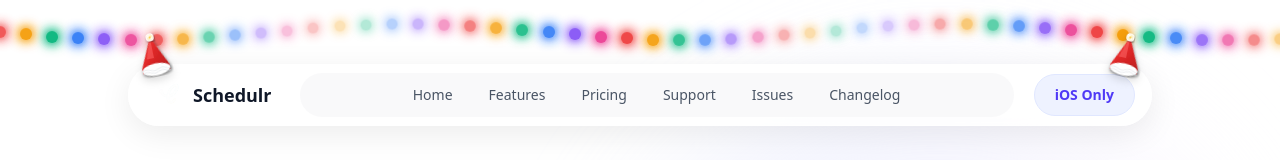
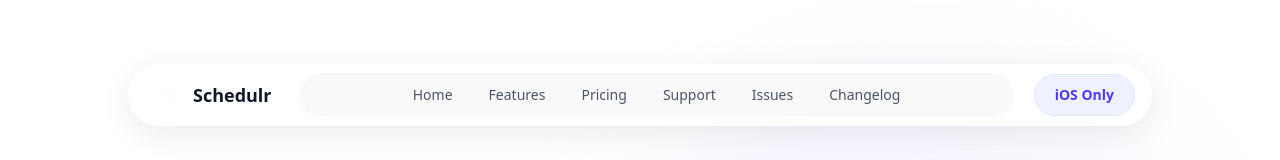
Before and after one commit to danblock97/schedulr-web, a Next.js app: page / in a window 1280 px wide. Shown: the top 160 px of the page. Built offline with nearby package versions, Linux system fonts and the light colour scheme.

Commit message:
refactor: remove Christmas-themed components and animations, including the Christmas tree and fairy lights, to streamline the UI

```diff
--- a/app/globals.css
+++ b/app/globals.css
@@ -163,20 +163,3 @@ h6 {
 .text-balance {
   text-wrap: balance;
 }
-
-/* Fairy Lights Animation */
-@keyframes fairy-light-blink {
-  0%, 100% {
-    opacity: 1;
-    transform: translate(-50%, -50%) scale(1);
-  }
-  50% {
-    opacity: 0.3;
-    transform: translate(-50%, -50%) scale(0.9);
-  }
-}
-
-.fairy-light {
-  animation: fairy-light-blink 2s ease-in-out infinite;
-  will-change: opacity, transform;
-}
--- a/components/layout/Navbar.tsx
+++ b/components/layout/Navbar.tsx
@@ -25,117 +25,6 @@ export function Navbar() {
   return (
     <div className="fixed top-16 left-0 right-0 z-50 flex justify-center px-4 pointer-events-none">
       <nav className="floating-nav rounded-full px-2 py-2 pointer-events-auto w-full max-w-5xl mx-auto flex items-center justify-between gap-3 relative">
-        {/* Christmas Hat - Left Corner */}
-        <div className="absolute left-0 -top-8 pointer-events-none transform -rotate-12 z-10">
-          <svg width="50" height="50" viewBox="0 0 100 100" className="drop-shadow-lg">
-            <defs>
-              <linearGradient id="hatGradientLeft" x1="0%" y1="0%" x2="100%" y2="100%">
-                <stop offset="0%" stopColor="#ff4444" />
-                <stop offset="50%" stopColor="#dc2626" />
-                <stop offset="100%" stopColor="#b91c1c" />
-              </linearGradient>
-              <filter id="shadowLeft">
-                <feDropShadow dx="2" dy="3" stdDeviation="3" floodOpacity="0.4" />
-              </filter>
-            </defs>
-            {/* Main hat cone */}
-            <path
-              d="M 50 8 L 22 68 L 22 78 L 78 78 L 78 68 Z"
-              fill="url(#hatGradientLeft)"
-              filter="url(#shadowLeft)"
-            />
-            {/* Highlight on hat */}
-            <path
-              d="M 50 8 L 35 50 L 50 50 Z"
-              fill="#ff6b6b"
-              opacity="0.5"
-            />
-            {/* White fluffy trim */}
-            <ellipse
-              cx="50"
-              cy="73"
-              rx="28"
-              ry="12"
-              fill="#ffffff"
-              filter="url(#shadowLeft)"
-            />
-            {/* Trim texture lines */}
-            <path
-              d="M 22 73 Q 30 68, 38 73 T 54 73 T 70 73 T 78 73"
-              stroke="#e5e7eb"
-              strokeWidth="1.5"
-              fill="none"
-            />
-            <path
-              d="M 22 78 Q 30 73, 38 78 T 54 78 T 70 78 T 78 78"
-              stroke="#e5e7eb"
-              strokeWidth="1.5"
-              fill="none"
-            />
-            {/* Pom pom */}
-            <circle cx="50" cy="8" r="8" fill="#ffffff" filter="url(#shadowLeft)" />
-            <circle cx="50" cy="8" r="6" fill="#fef3c7" />
-            <circle cx="48" cy="6" r="3" fill="#ffffff" opacity="0.9" />
-            <circle cx="52" cy="10" r="2.5" fill="#ffffff" opacity="0.7" />
-            <circle cx="50" cy="8" r="2" fill="#fbbf24" />
-          </svg>
-        </div>
-
-        {/* Christmas Hat - Right Corner */}
-        <div className="absolute right-0 -top-8 pointer-events-none transform rotate-12 z-10">
-          <svg width="50" height="50" viewBox="0 0 100 100" className="drop-shadow-lg">
-            <defs>
-              <linearGradient id="hatGradientRight" x1="0%" y1="0%" x2="100%" y2="100%">
-                <stop offset="0%" stopColor="#ff4444" />
-                <stop offset="50%" stopColor="#dc2626" />
-                <stop offset="100%" stopColor="#b91c1c" />
-              </linearGradient>
-              <filter id="shadowRight">
-                <feDropShadow dx="2" dy="3" stdDeviation="3" floodOpacity="0.4" />
-              </filter>
-            </defs>
-            {/* Main hat cone */}
-            <path
-              d="M 50 8 L 22 68 L 22 78 L 78 78 L 78 68 Z"
-              fill="url(#hatGradientRight)"
-              filter="url(#shadowRight)"
-            />
-            {/* Highlight on hat */}
-            <path
-              d="M 50 8 L 35 50 L 50 50 Z"
-              fill="#ff6b6b"
-              opacity="0.5"
-            />
-            {/* White fluffy trim */}
-            <ellipse
-              cx="50"
-              cy="73"
-              rx="28"
-              ry="12"
-              fill="#ffffff"
-              filter="url(#shadowRight)"
-            />
-            {/* Trim texture lines */}
-            <path
-              d="M 22 73 Q 30 68, 38 73 T 54 73 T 70 73 T 78 73"
-              stroke="#e5e7eb"
-              strokeWidth="1.5"
-              fill="none"
-            />
-            <path
-              d="M 22 78 Q 30 73, 38 78 T 54 78 T 70 78 T 78 78"
-              stroke="#e5e7eb"
-              strokeWidth="1.5"
-              fill="none"
-            />
-            {/* Pom pom */}
-            <circle cx="50" cy="8" r="8" fill="#ffffff" filter="url(#shadowRight)" />
-            <circle cx="50" cy="8" r="6" fill="#fef3c7" />
-            <circle cx="48" cy="6" r="3" fill="#ffffff" opacity="0.9" />
-            <circle cx="52" cy="10" r="2.5" fill="#ffffff" opacity="0.7" />
-            <circle cx="50" cy="8" r="2" fill="#fbbf24" />
-          </svg>
-        </div>
         {/* Logo */}
         <Link href="/" className="flex items-center space-x-2 px-4 shrink-0">
           <Image
--- a/components/linear/IssueCard.tsx
+++ b/components/linear/IssueCard.tsx
@@ -71,7 +71,7 @@ export function IssueCard({ issue, onClick }: IssueCardProps) {
                 )}
             </div>
 
-            <div className="px-4 pb-3 pt-0 mt-auto">
+            <div className="pt-3 mt-2">
                 <p className="text-[10px] text-gray-400 font-medium">
                     Updated {new Date(issue.updatedAt).toLocaleDateString('en-GB')}
                 </p>
--- a/components/ui/ChristmasTree.tsx
+++ /dev/null
@@ -1,18 +0,0 @@
-"use client";
-
-import XmasTree from "react-xmas-tree/react";
-
-export default function ChristmasTree() {
-  return (
-    <div className="fixed bottom-4 left-4 z-40 pointer-events-none">
-      <XmasTree
-        position={{
-          position: "relative",
-        }}
-        containerClass="scale-75"
-        lightColors={["#ef4444", "#f59e0b", "#10b981", "#3b82f6", "#8b5cf6", "#ec4899"]}
-        starColor="#fbbf24"
-      />
-    </div>
-  );
-}
--- a/components/ui/DecorativeComponents.tsx
+++ b/components/ui/DecorativeComponents.tsx
@@ -1,20 +1,5 @@
 "use client";
 
-import dynamic from "next/dynamic";
-
-const FairyLights = dynamic(() => import("@/components/ui/FairyLights"), {
-  ssr: false,
-});
-
-const ChristmasTree = dynamic(() => import("@/components/ui/ChristmasTree"), {
-  ssr: false,
-});
-
 export default function DecorativeComponents() {
-  return (
-    <>
-      <FairyLights />
-      <ChristmasTree />
-    </>
-  );
+  return null;
 }
--- a/components/ui/FairyLights.tsx
+++ /dev/null
@@ -1,63 +0,0 @@
-"use client";
-
-// Pre-calculate light positions (deterministic based on index)
-const LIGHT_COUNT = 50;
-const colors = ["#ef4444", "#f59e0b", "#10b981", "#3b82f6", "#8b5cf6", "#ec4899"];
-
-function generateLightPositions() {
-  return Array.from({ length: LIGHT_COUNT }, (_, i) => {
-    const x = (i / (LIGHT_COUNT - 1)) * 100;
-    const y = 32 + Math.sin(i * 0.3) * 8;
-    const color = colors[i % colors.length];
-    // Stagger animation delays for natural blinking effect
-    const delay = (i * 0.1) % 2; // Delay between 0-2 seconds
-    return { x, y, color, delay };
-  });
-}
-
-const lightPositions = generateLightPositions();
-
-// Generate wire path
-function generateWirePath() {
-  return `M 0,32 ${lightPositions.map((pos) => `L ${pos.x}%,${pos.y}`).join(" ")}`;
-}
-
-export default function FairyLights() {
-  return (
-    <div className="fixed top-0 left-0 right-0 h-16 z-40 pointer-events-none overflow-hidden">
-      <div className="relative w-full h-full">
-        {/* Wire */}
-        <svg className="absolute top-0 left-0 w-full h-full" style={{ height: "64px" }}>
-          <path
-            d={generateWirePath()}
-            stroke="#d4a574"
-            strokeWidth="2"
-            fill="none"
-            className="drop-shadow-sm"
-          />
-        </svg>
-
-        {/* Lights */}
-        {lightPositions.map((light, i) => (
-          <div
-            key={i}
-            className="fairy-light absolute"
-            style={{
-              left: `${light.x}%`,
-              top: `${light.y}px`,
-              animationDelay: `${light.delay}s`,
-            }}
-          >
-            <div
-              className="w-3 h-3 rounded-full"
-              style={{
-                backgroundColor: light.color,
-                boxShadow: `0 0 8px ${light.color}, 0 0 12px ${light.color}, 0 0 16px ${light.color}`,
-              }}
-            />
-          </div>
-        ))}
-      </div>
-    </div>
-  );
-}
--- a/package.json
+++ b/package.json
@@ -20,7 +20,6 @@
     "react": "19.2.0",
     "react-dom": "19.2.0",
     "react-intersection-observer": "^10.0.0",
-    "react-xmas-tree": "^1.1.1",
     "tailwind-merge": "^3.3.1"
   },
   "devDependencies": {
```
Also changed, not shown: 1 other file (tests, documents, lock files or other folders).
